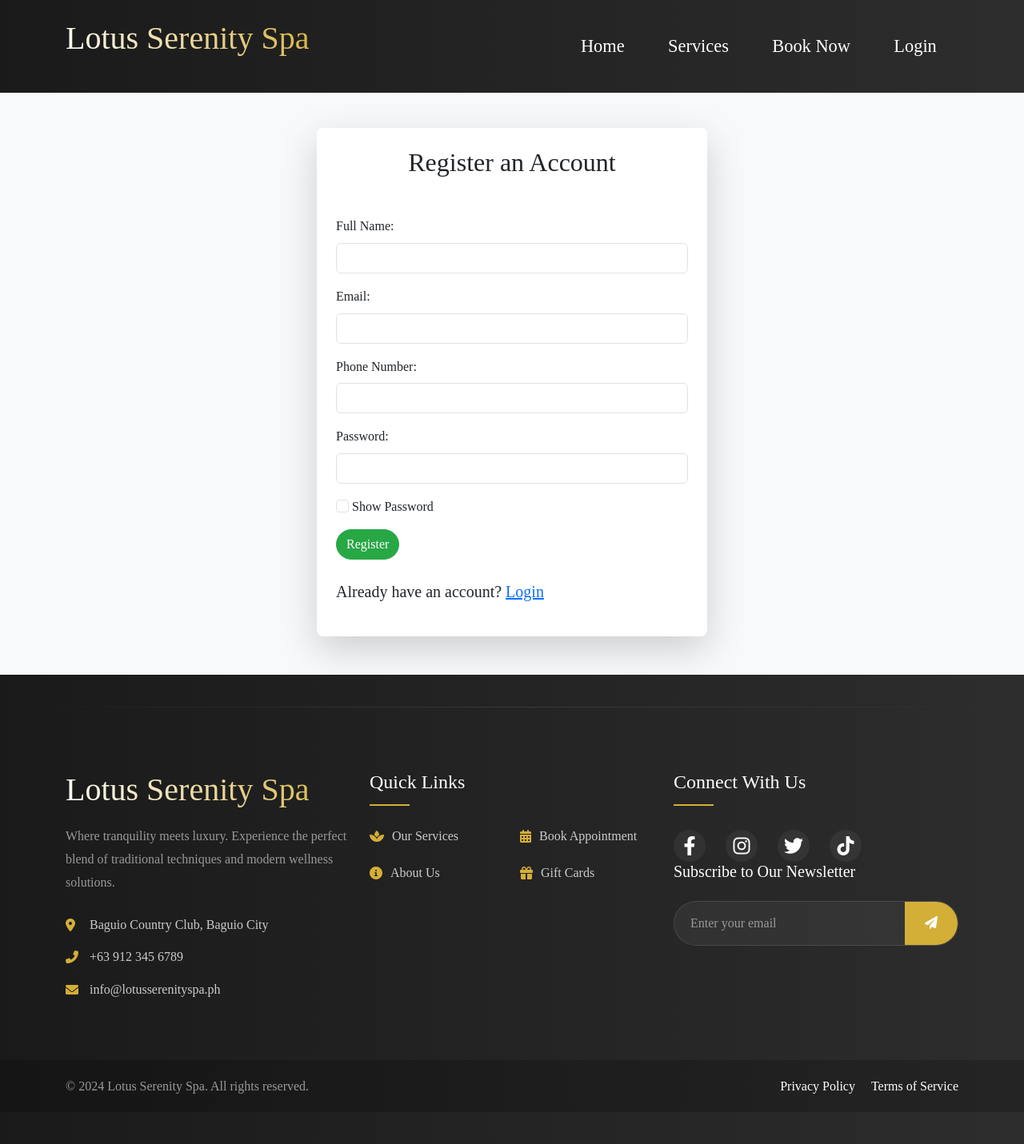
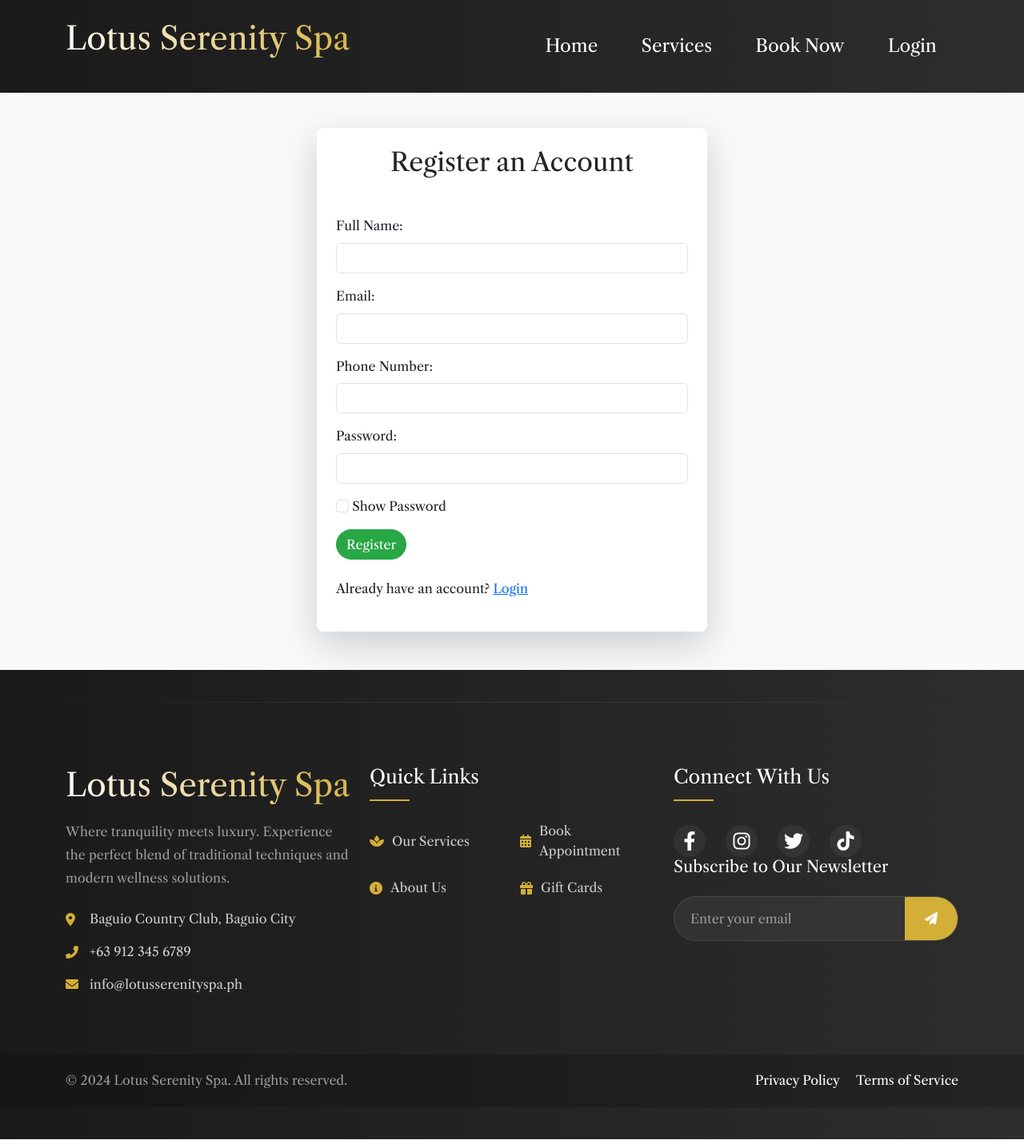
Before and after one commit to Ros-Salazar/3JFinalProj, a PHP site: page /register.php in a window 1280 px wide. Shown: the whole page at 80% size. Run offline with PHP 8.4, Linux system fonts and the light colour scheme; some web fonts are replaced.

Commit message:
Changed font and adjusted font size

```diff
--- a/register.php
+++ b/register.php
@@ -60,8 +60,10 @@ if ($_SERVER["REQUEST_METHOD"] == "POST") {
     <link href="css/styles.css" rel="stylesheet">
     <!-- Font Awesome -->
     <link rel="stylesheet" href="https://cdnjs.cloudflare.com/ajax/libs/font-awesome/6.0.0/css/all.min.css">
-    <!-- Manhattan Font -->
-    <link href="https://fonts.cdnfonts.com/css/manhattan-darling" rel="stylesheet">
+    <!-- Libre Caslon Text Font -->
+    <link rel="preconnect" href="https://fonts.googleapis.com">
+    <link rel="preconnect" href="https://fonts.gstatic.com" crossorigin>
+    <link href="https://fonts.googleapis.com/css2?family=Libre+Caslon+Text:wght@400;700&display=swap" rel="stylesheet">
 
     <link rel="icon" type="image/png" href="images/logo_favicon.png">
     <!-- For Apple devices -->
@@ -152,7 +154,7 @@ if ($_SERVER["REQUEST_METHOD"] == "POST") {
                     </div>
                 <?php endif; ?>
             </form>
-            <p class="lead mt-4">Already have an account? <a href="login.php" class="text-primary">Login</a></p>
+            <p class="mt-4">Already have an account? <a href="login.php" class="text-primary">Login</a></p>
             </div>
         </div>
     </section>
```
